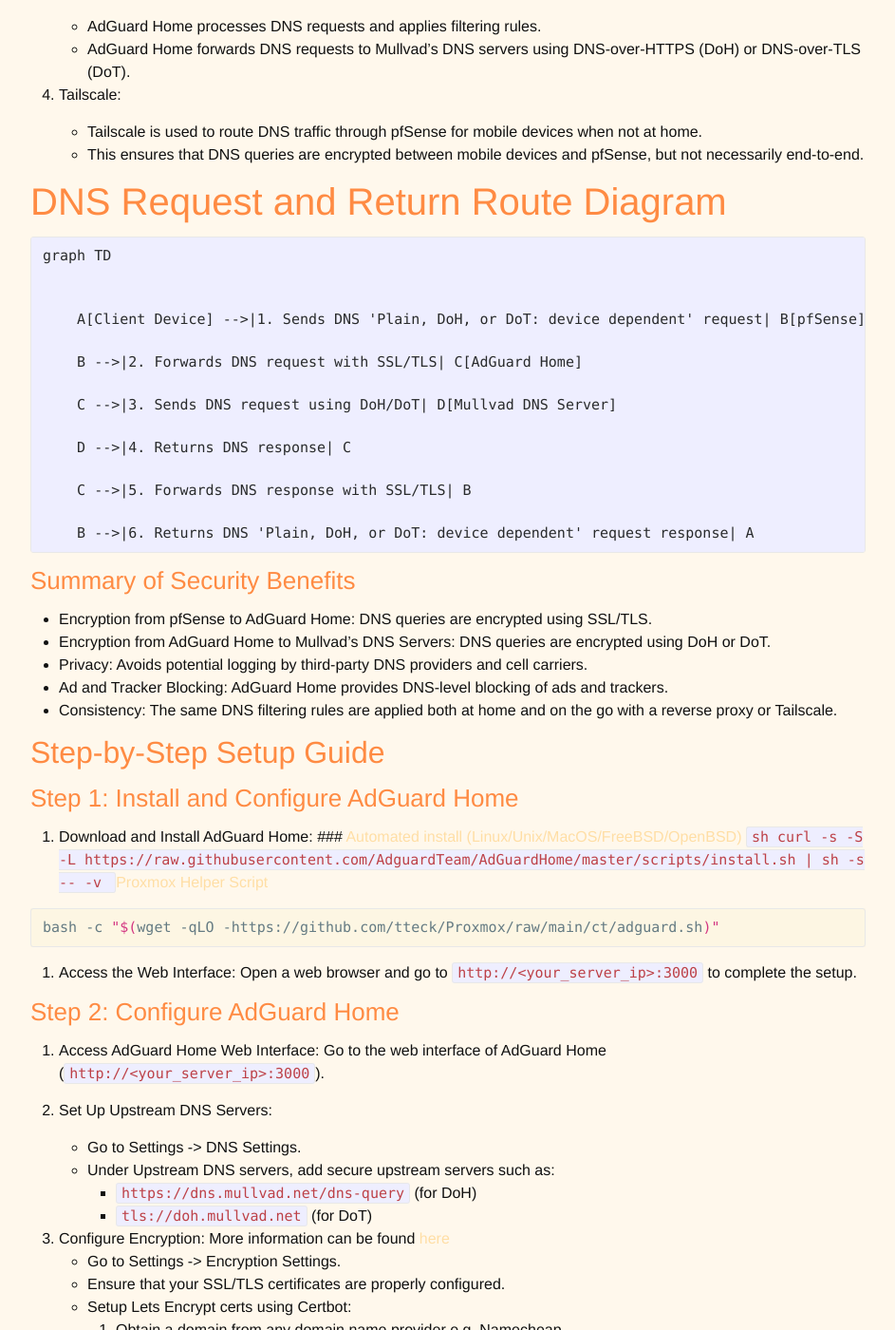
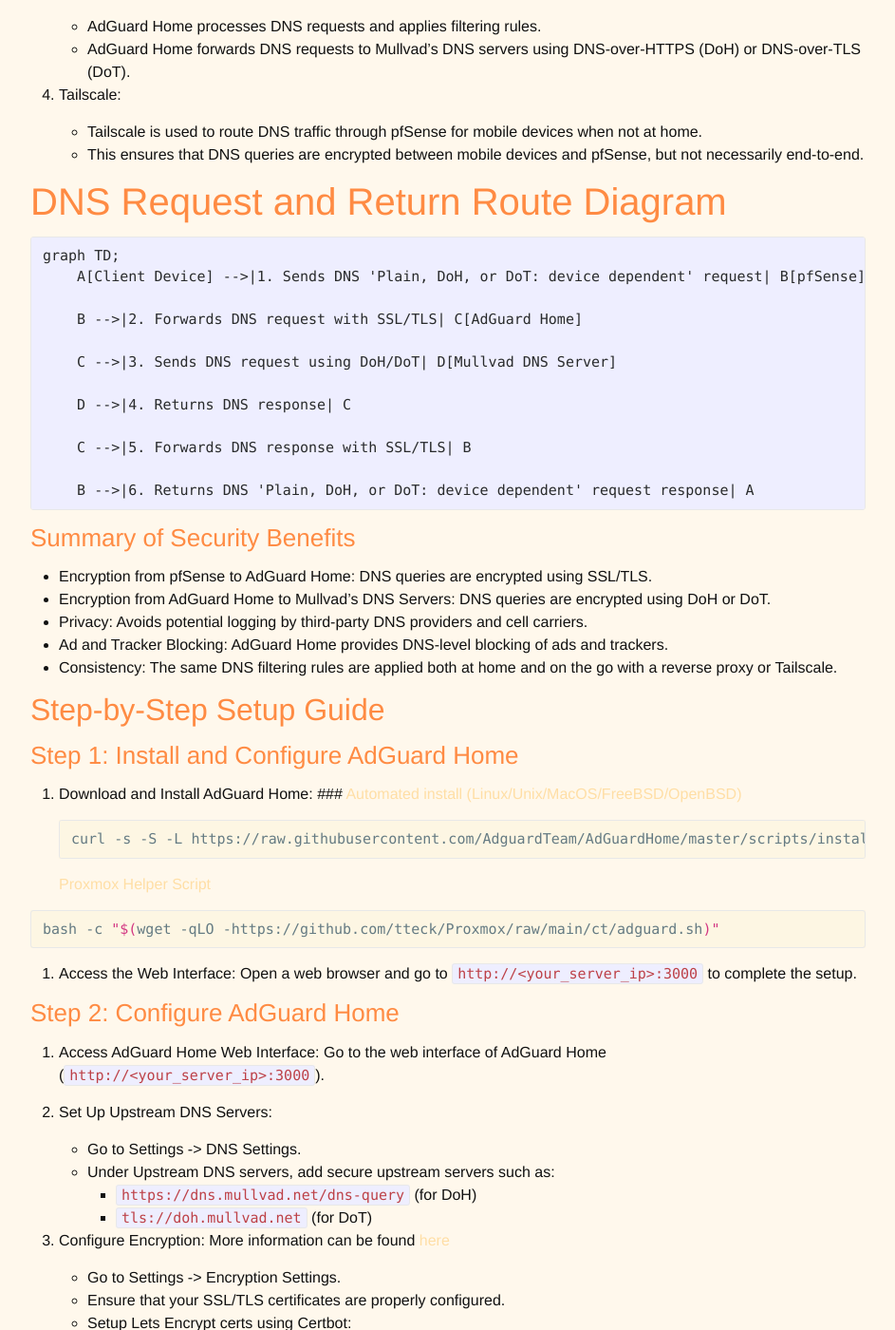
Before and after one commit to MillerApps/MillerApps.github.io, a Jekyll site: the page built from _posts/2024/2024-07-20-dns-fun.md, in a window 1280 px wide and 1400 px high, scrolled down 799 px. Shown: the whole window at 95% size, without its empty margins (168-1111 px from the left). Built offline with Jekyll 4.4.1, drawn with Linux system fonts in a browser that asks for light colours; comment, search, counter and statistics services are not loaded; part of the change alters nothing that is shown; some of the changed text lies outside the part shown.

Commit message:
clean up rough edges

````diff
--- a/_posts/2024/2024-07-20-dns-fun.md
+++ b/_posts/2024/2024-07-20-dns-fun.md
@@ -37,9 +37,7 @@ My current setup involves the following components and configurations to ensure
 # DNS Request and Return Route Diagram
 
 ```mermaid
-graph TD
-
-
+graph TD;
     A[Client Device] -->|1. Sends DNS 'Plain, DoH, or DoT: device dependent' request| B[pfSense]
 
     B -->|2. Forwards DNS request with SSL/TLS| C[AdGuard Home]
@@ -66,9 +64,11 @@ graph TD
 ### Step 1: Install and Configure AdGuard Home
 
 1. **Download and Install AdGuard Home:** ### [Automated install (Linux/Unix/MacOS/FreeBSD/OpenBSD)](https://github.com/AdguardTeam/AdGuardHome#automated-install-linuxunixmacosfreebsdopenbsd)
-   `sh
-curl -s -S -L https://raw.githubusercontent.com/AdguardTeam/AdGuardHome/master/scripts/install.sh | sh -s -- -v
-    `
+
+   ```sh
+   curl -s -S -L https://raw.githubusercontent.com/AdguardTeam/AdGuardHome/master/scripts/install.sh | sh -s -- -v
+   ```
+
    [Proxmox Helper Script](https://tteck.github.io/Proxmox/#adguard-home-lxc)
 
 ```sh
@@ -92,15 +92,21 @@ bash -c "$(wget -qLO -https://github.com/tteck/Proxmox/raw/main/ct/adguard.sh)"
 
 3. **Configure Encryption:**
    More information can be found [here](https://github.com/AdguardTeam/AdGuardHome/wiki/Encryption)
+
    - Go to **Settings** -> **Encryption Settings**.
    - Ensure that your SSL/TLS certificates are properly configured.
    - Setup Lets Encrypt certs using Certbot:
+
      1. Obtain a domain from any domain name provider e.g. Namecheap
-     2. Run in terminal: `sudo certbot certonly --manual --preferred-challenges=dns --preferred-chain="ISRG Root X1"` or if root use `certbot certonly --manual --preferred-challenges=dns --preferred-chain="ISRG Root X1"`
-     3. Follow instructions in Certbot
-     4. For the domain section, use your domain you purchased. Add a \*<your-domain> for a wildcard cert as well as the base domain <your-domain> separated by a ','.
-     5. The final result will give you two files: - `fullchain.pem` – PEM-encoded SSL certificate. - `privkey.pem` – PEM-encoded private key.
-     6. Either paste the contents of these files into the fields or provide the full path.
+     2. Run in terminal:
+     3. ```sh
+        sudo certbot certonly --manual --preferred-challenges=dns --preferred-chain="ISRG Root X1"`or if root use`certbot certonly --manual --preferred-challenges=dns --preferred-chain="ISRG Root X1"
+        ```
+     4. Follow instructions in Certbot
+     5. For the domain section, use your domain you purchased. Add a \*<your-domain> for a wildcard cert as well as the base domain <your-domain> separated by a ','.
+     6. The final result will give you two files: - `fullchain.pem` – PEM-encoded SSL certificate. - `privkey.pem` – PEM-encoded private key.
+     7. Either paste the contents of these files into the fields or provide the full path.
+
 4. **Save and Apply Changes:**
 
 ### Step 3: Configure pfSense for Secure DNS Forwarding
````
